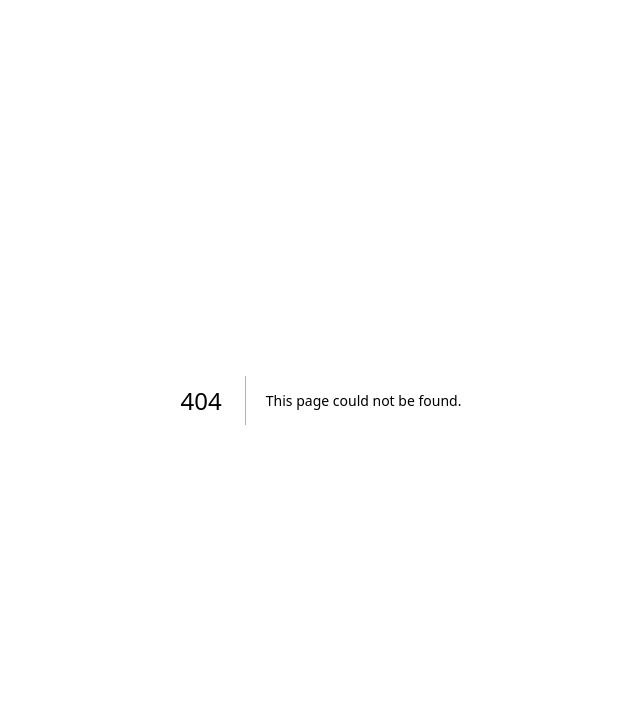
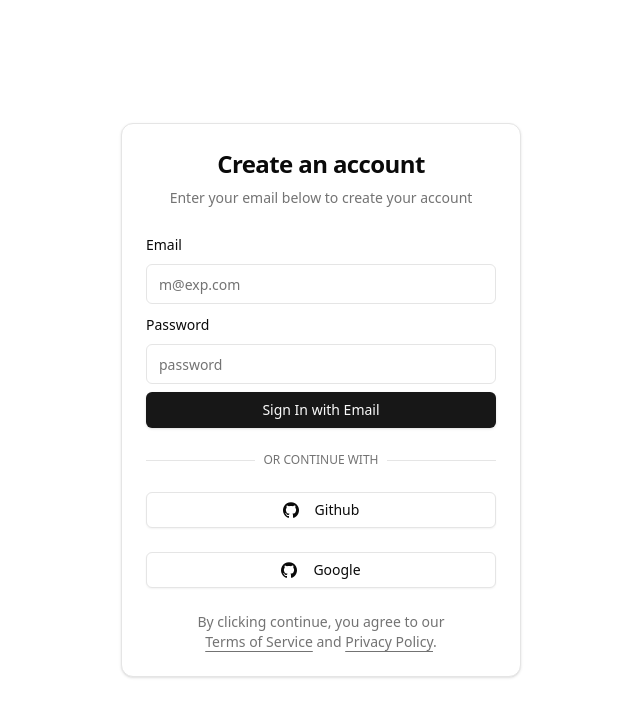
Before and after one commit to arihantjain916/SnapAura-Nextjs, a Next.js app: page /auth/login in a window 1280 px wide. Before the commit this address had no page. Shown: the top 716 px of the page, without its empty margins (319-959 px from the left). Built offline with nearby package versions, Linux system fonts and the light colour scheme.

Commit message:
feat: add login folder in app router:

```diff
--- /dev/null
+++ b/app/auth/login/page.tsx
@@ -0,0 +1,5 @@
+import { LoginComponent } from "@/components/auth/login/login";
+
+export default function Login() {
+  return <LoginComponent />;
+}
```
